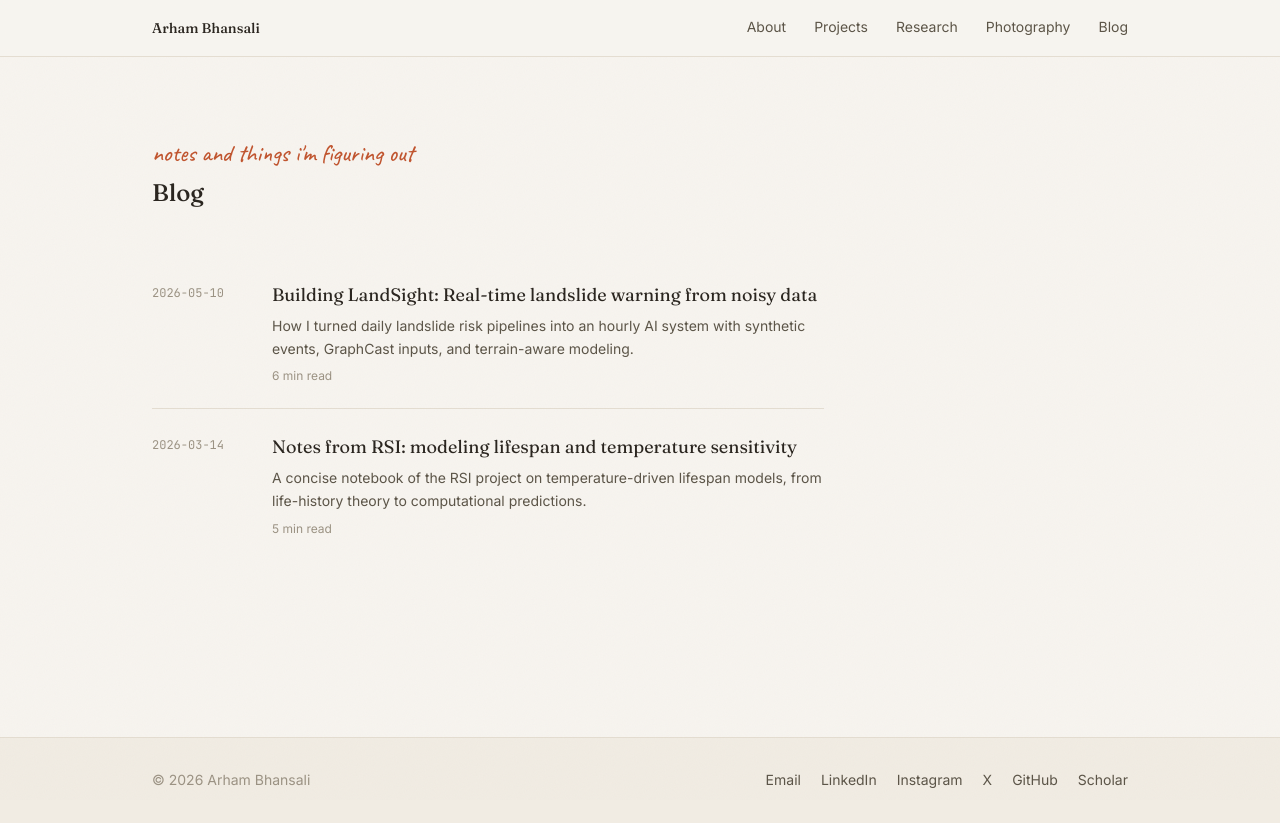
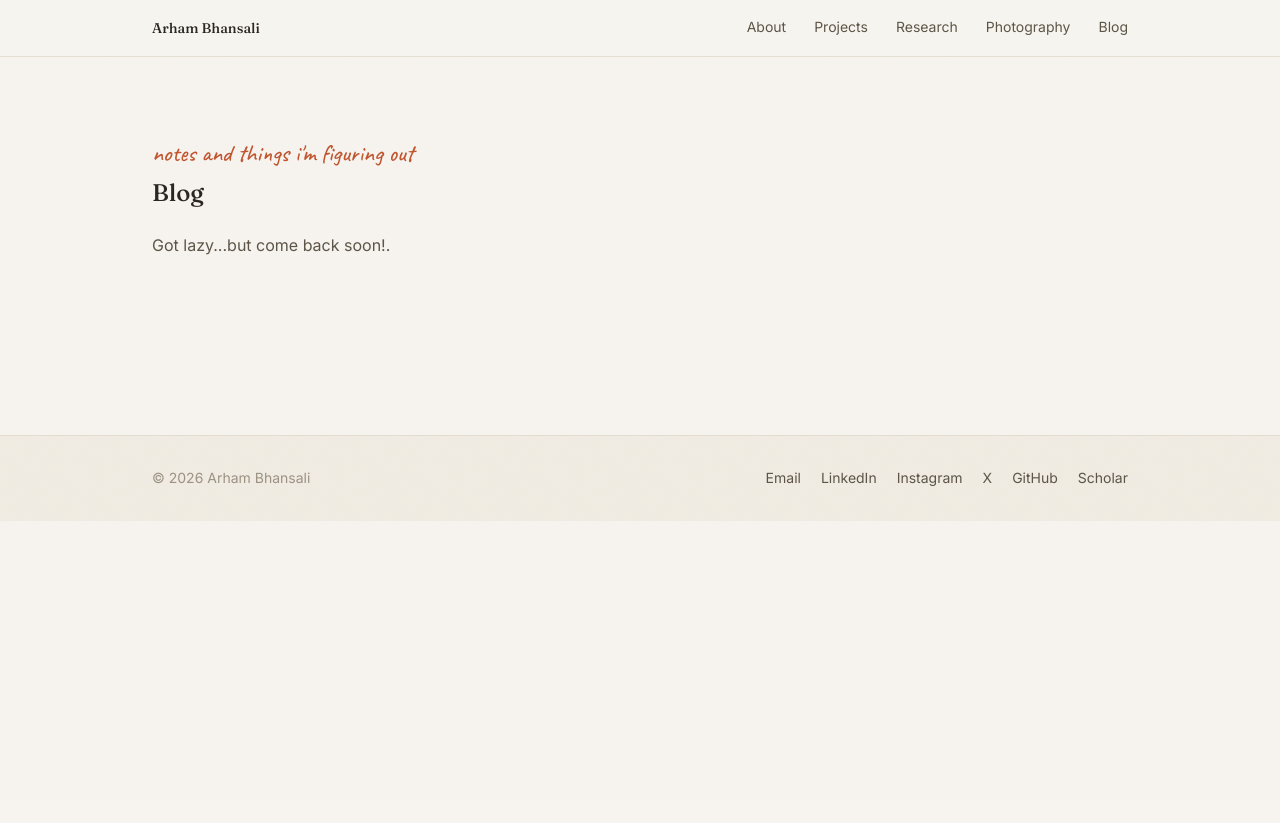
Before and after one commit to ArhamBhansali-ab/personal_website, a Next.js app: page /blog in a window 1280 px wide. After the commit the page ends 800 px from the top, so only its background shows below. Built offline with nearby package versions, Linux system fonts and the light colour scheme.

Commit message:
modified blog page

```diff
--- a/app/blog/[slug]/page.tsx
+++ b/app/blog/[slug]/page.tsx
@@ -1,52 +1,52 @@
-import { notFound } from "next/navigation";
-import Container from "@/components/Container";
-import Tag from "@/components/Tag";
-import Button from "@/components/Button";
-import { blogPosts } from "@/content/blog";
+// import { notFound } from "next/navigation";
+// import Container from "@/components/Container";
+// import Tag from "@/components/Tag";
+// import Button from "@/components/Button";
+// import { blogPosts } from "@/content/blog";
 
-export async function generateStaticParams() {
-  return blogPosts.map((post) => ({ slug: post.slug }));
-}
+// export async function generateStaticParams() {
+//   return blogPosts.map((post) => ({ slug: post.slug }));
+// }
 
-export async function generateMetadata({ params }: { params: { slug: string } }) {
-  const post = blogPosts.find((p) => p.slug === params.slug);
-  if (!post) return { title: "Not Found" };
-  return { title: post.title, description: post.excerpt };
-}
+// export async function generateMetadata({ params }: { params: { slug: string } }) {
+//   const post = blogPosts.find((p) => p.slug === params.slug);
+//   if (!post) return { title: "Not Found" };
+//   return { title: post.title, description: post.excerpt };
+// }
 
-export default function BlogPost({ params }: { params: { slug: string } }) {
-  const post = blogPosts.find((p) => p.slug === params.slug);
-  if (!post) {
-    notFound();
-  }
+// export default function BlogPost({ params }: { params: { slug: string } }) {
+//   const post = blogPosts.find((p) => p.slug === params.slug);
+//   if (!post) {
+//     notFound();
+//   }
 
-  return (
-    <Container>
-      <div className="py-20 max-w-2xl">
-        <div className="mb-10">
-          <div className="flex items-center gap-4 text-xs font-mono text-brand-text-muted mb-4">
-            <span>{post.date}</span>
-            <span>{post.readingTime}</span>
-          </div>
-          <h1 className="font-serif text-3xl font-medium text-brand-text mb-4">
-            {post.title}
-          </h1>
-          <div className="flex flex-wrap gap-1.5">
-            {post.tags.map((tag) => (
-              <Tag key={tag}>{tag}</Tag>
-            ))}
-          </div>
-        </div>
+//   return (
+//     <Container>
+//       <div className="py-20 max-w-2xl">
+//         <div className="mb-10">
+//           <div className="flex items-center gap-4 text-xs font-mono text-brand-text-muted mb-4">
+//             <span>{post.date}</span>
+//             <span>{post.readingTime}</span>
+//           </div>
+//           <h1 className="font-serif text-3xl font-medium text-brand-text mb-4">
+//             {post.title}
+//           </h1>
+//           <div className="flex flex-wrap gap-1.5">
+//             {post.tags.map((tag) => (
+//               <Tag key={tag}>{tag}</Tag>
+//             ))}
+//           </div>
+//         </div>
 
-        <div className="space-y-5 text-base text-brand-text-secondary leading-relaxed border-t border-brand-border pt-10">
-          <p className="text-brand-text">{post.excerpt}</p>
-          <p>{post.content}</p>
-        </div>
+//         <div className="space-y-5 text-base text-brand-text-secondary leading-relaxed border-t border-brand-border pt-10">
+//           <p className="text-brand-text">{post.excerpt}</p>
+//           <p>{post.content}</p>
+//         </div>
 
-        <div className="mt-14">
-          <Button href="/blog" variant="secondary">← Back to blog</Button>
-        </div>
-      </div>
-    </Container>
-  );
-}
+//         <div className="mt-14">
+//           <Button href="/blog" variant="secondary">← Back to blog</Button>
+//         </div>
+//       </div>
+//     </Container>
+//   );
+// }
--- a/app/blog/page.tsx
+++ b/app/blog/page.tsx
@@ -8,40 +8,54 @@ export const metadata = {
 
 export default function BlogPage() {
   return (
-    <Container>
+  <Container>
       <div className="py-20 max-w-2xl">
         <p className="font-script text-2xl text-brand-accent mb-2">
           notes and things i&apos;m figuring out
+
         </p>
-        <h1 className="font-serif text-2xl font-medium text-brand-text mb-12">
+        <h1 className="font-serif text-2xl font-medium text-brand-text mb-6">
           Blog
         </h1>
-
-        <div className="divide-y divide-brand-border">
-          {blogPosts.map((post, i) => (
-            <Link
-              key={post.slug}
-              href={`/blog/${post.slug}`}
-              className={`group flex gap-6 py-6 ${
-                i % 2 === 0 ? "tilt-hover" : "tilt-hover-alt"
-              }`}
-            >
-              <span className="font-mono text-xs text-brand-text-muted w-24 shrink-0 pt-1">
-                {post.date}
-              </span>
-              <div className="flex-1">
-                <h2 className="font-serif text-lg text-brand-text link-squiggle group-hover:text-brand-accent mb-1">
-                  {post.title}
-                </h2>
-                <p className="text-sm text-brand-text-secondary leading-relaxed">
-                  {post.excerpt}
-                </p>
-                <p className="mt-2 text-xs text-brand-text-muted">{post.readingTime}</p>
-              </div>
-            </Link>
-          ))}
-        </div>
+        <p className="text-brand-text-secondary">
+          Got lazy...but come back soon!.
+        </p>
       </div>
     </Container>
+    // <Container>
+    //   <div className="py-20 max-w-2xl">
+    //     <p className="font-script text-2xl text-brand-accent mb-2">
+    //       notes and things i&apos;m figuring out
+    //     </p>
+    //     <h1 className="font-serif text-2xl font-medium text-brand-text mb-12">
+    //       Blog
+    //     </h1>
+
+    //     <div className="divide-y divide-brand-border">
+    //       {blogPosts.map((post, i) => (
+    //         <Link
+    //           key={post.slug}
+    //           href={`/blog/${post.slug}`}
+    //           className={`group flex gap-6 py-6 ${
+    //             i % 2 === 0 ? "tilt-hover" : "tilt-hover-alt"
+    //           }`}
+    //         >
+    //           <span className="font-mono text-xs text-brand-text-muted w-24 shrink-0 pt-1">
+    //             {post.date}
+    //           </span>
+    //           <div className="flex-1">
+    //             <h2 className="font-serif text-lg text-brand-text link-squiggle group-hover:text-brand-accent mb-1">
+    //               {post.title}
+    //             </h2>
+    //             <p className="text-sm text-brand-text-secondary leading-relaxed">
+    //               {post.excerpt}
+    //             </p>
+    //             <p className="mt-2 text-xs text-brand-text-muted">{post.readingTime}</p>
+    //           </div>
+    //         </Link>
+    //       ))}
+    //     </div>
+    //   </div>
+    // </Container>
   );
 }
```
Also changed, not shown: content/projects.ts (+30 -30 lines), content/research.ts (+9 -9 lines).
